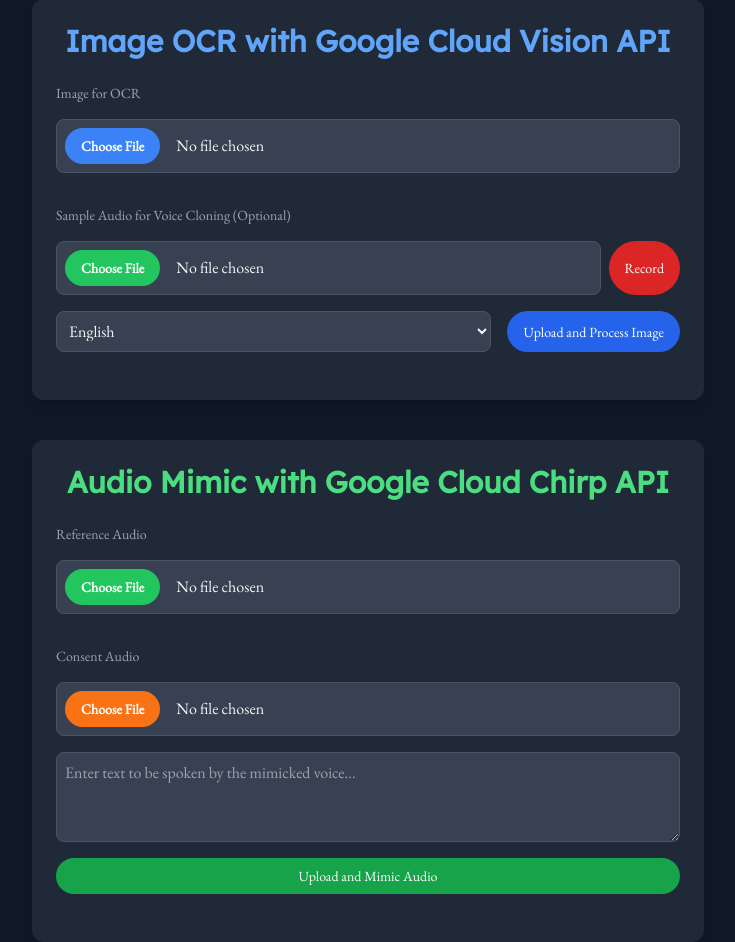
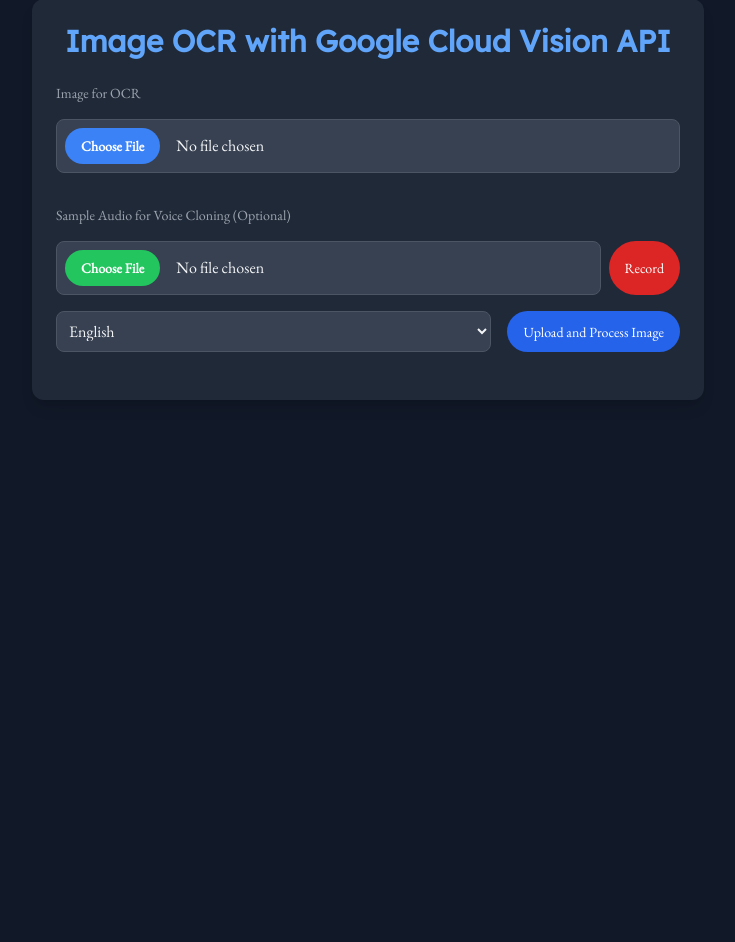
Before and after one commit to mattashton-io/optics-app, a Flask app: page / in a window 1280 px wide. Shown: the part 41-983 px from the top of the page, without its empty margins (272-1007 px from the left). After the commit the page ends 441 px from the top, so only its background shows below. Run offline with Flask 3, Linux system fonts and the light colour scheme; some libraries are stand-ins or nearby versions.

Commit message:
updated html to remove mimic artifacts, gemini3-pro-preview added but stylizes slow, still encountering 415 POST error

```diff
--- a/templates/index.html
+++ b/templates/index.html
@@ -68,31 +68,6 @@
                 <h3 class="text-xl font-semibold text-blue-400 mb-2">Word Frequency:</h3>
                 <img id="plot-image" src="" alt="Word Frequency Plot" class="w-full rounded-lg">
             </div> -->
-        </div>
-    </div>
-
-    <div class="container mx-auto mt-10 p-6 bg-gray-800 rounded-xl shadow-lg max-w-2xl">
-        <h1 class="text-3xl font-bold text-center text-green-400 mb-6">Audio Mimic with Google Cloud Chirp API</h1>
-        <form id="audio-upload-form" class="flex flex-col gap-4 mb-6">
-            <label class="block text-sm font-medium text-gray-400">Reference Audio</label>
-            <input type="file" name="audio_file" id="audio-file-input-mimic" accept="audio/*" class="p-2 border border-gray-600 rounded-lg bg-gray-700 text-gray-100 file:mr-4 file:py-2 file:px-4 file:rounded-full file:border-0 file:text-sm file:font-semibold file:bg-green-500 file:text-white hover:file:bg-green-600">
-
-            <label class="block text-sm font-medium text-gray-400 mt-4">Consent Audio</label>
-            <input type="file" name="consent_audio" id="consent-audio-input" accept="audio/*" class="p-2 border border-gray-600 rounded-lg bg-gray-700 text-gray-100 file:mr-4 file:py-2 file:px-4 file:rounded-full file:border-0 file:text-sm file:font-semibold file:bg-orange-500 file:text-white hover:file:bg-orange-600">
-
-            <textarea id="text-input-for-audio" placeholder="Enter text to be spoken by the mimicked voice..." class="p-2 border border-gray-600 rounded-lg bg-gray-700 text-gray-100" rows="3"></textarea>
-            <button type="submit" class="bg-green-600 text-white py-2 px-4 rounded-full hover:bg-green-700 transition duration-300 text-sm">Upload and Mimic Audio</button>
-        </form>
-
-        <div id="audio-progress-container" class="w-full bg-gray-700 rounded-full h-6 hidden">
-            <div id="audio-progress-bar" class="bg-green-600 h-6 text-xs font-medium text-green-100 text-center p-0.5 leading-none rounded-full" style="width: 0%">0%</div>
-        </div>
-
-        <div id="audio-result-section" class="result-section mt-6 pt-6 border-t border-gray-700 hidden">
-            <h2 class="text-2xl font-semibold text-green-400 mb-4">Generated Speech:</h2>
-            <audio id="generated-audio-player" controls class="w-full">
-                Your browser does not support the audio element.
-            </audio>
         </div>
     </div>
 
@@ -232,81 +207,6 @@
             progressBar.textContent = text || `${percent}%`;
         }
 
-        document.getElementById('audio-upload-form').addEventListener('submit', async function(event) {
-            event.preventDefault();
-
-            const audioFileInput = document.getElementById('audio-file-input-mimic');
-            const consentAudioInput = document.getElementById('consent-audio-input');
-            const textInputForAudio = document.getElementById('text-input-for-audio');
-            const audioProgressBar = document.getElementById('audio-progress-bar');
-            const audioProgressContainer = document.getElementById('audio-progress-container');
-            const audioResultSection = document.getElementById('audio-result-section');
-            const generatedAudioPlayer = document.getElementById('generated-audio-player');
-
-            if (audioFileInput.files.length === 0) {
-                alert('Please select a reference audio file.');
-                return;
-            }
-            if (consentAudioInput.files.length === 0) {
-                alert('Please select a consent audio file.');
-                return;
-            }
-            if (textInputForAudio.value.trim() === '') {
-                alert('Please enter the text to be spoken.');
-                return;
-            }
-
-            audioProgressContainer.classList.remove('hidden');
-            audioResultSection.classList.add('hidden');
-            audioProgressBar.style.width = '0%';
-            audioProgressBar.textContent = '0%';
-
-            const formData = new FormData();
-            formData.append('audio_file', audioFileInput.files[0]);
-            formData.append('consent_audio', consentAudioInput.files[0]);
-            formData.append('text', textInputForAudio.value);
-
-            try {
-                updateAudioProgress(50, 'Uploading and processing audio...');
-                const response = await fetch('/mimic-audio', {
-                    method: 'POST',
-                    body: formData
-                });
-
-                const data = await response.json();
-                if (!response.ok) throw new Error(data.error || 'Audio mimic failed');
-
-                updateAudioProgress(100, 'Complete!');
-                audioResultSection.classList.remove('hidden');
-
-                if (data.audio_file) {
-                    const audioSource = document.createElement('source');
-                    audioSource.src = `/static/${data.audio_file}`;
-                    audioSource.type = 'audio/mpeg';
-                    generatedAudioPlayer.innerHTML = '';
-                    generatedAudioPlayer.appendChild(audioSource);
-                    generatedAudioPlayer.load();
-                } else {
-                     const errorPara = document.createElement('p');
-                    errorPara.className = 'text-red-400 mt-4';
-                    errorPara.textContent = 'Failed to generate audio.';
-                    audioResultSection.innerHTML = '';
-                    audioResultSection.appendChild(errorPara);
-                }
-
-            } catch (error) {
-                audioProgressBar.style.backgroundColor = 'red';
-                audioProgressBar.textContent = `Error: ${error.message}`;
-                console.error('Audio processing failed:', error);
-            }
-        });
-
-        function updateAudioProgress(percent, text) {
-            const audioProgressBar = document.getElementById('audio-progress-bar');
-            audioProgressBar.style.width = `${percent}%`;
-            audioProgressBar.textContent = text || `${percent}%`;
-        }
-
         let mediaRecorder;
         let audioChunks = [];
         let recordedAudioBlob = null;
```
